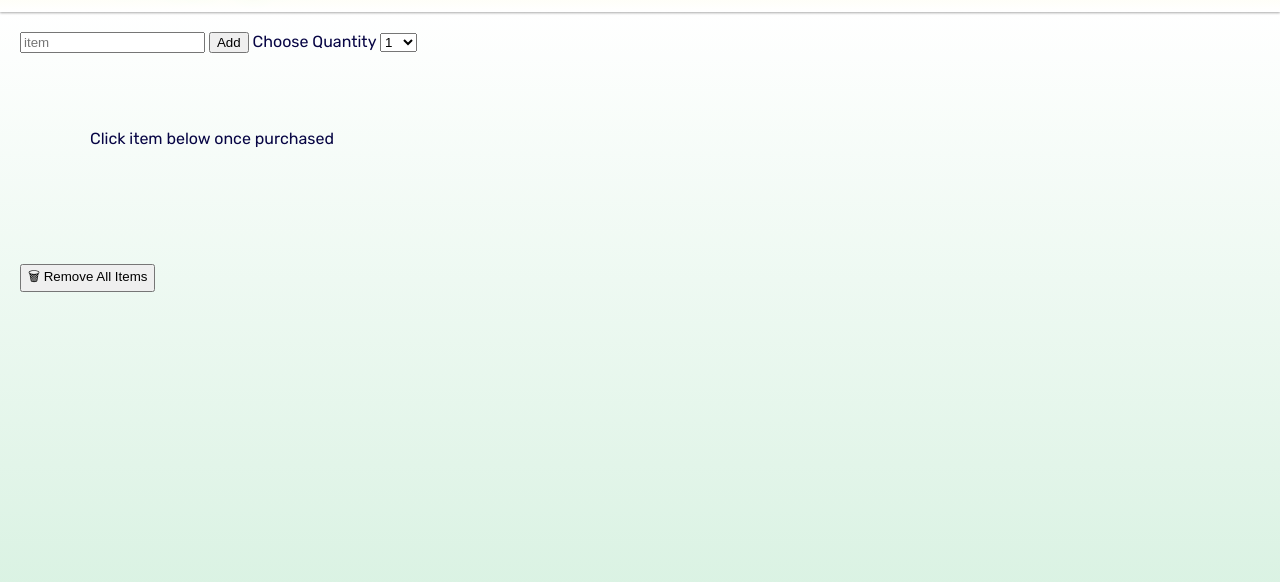
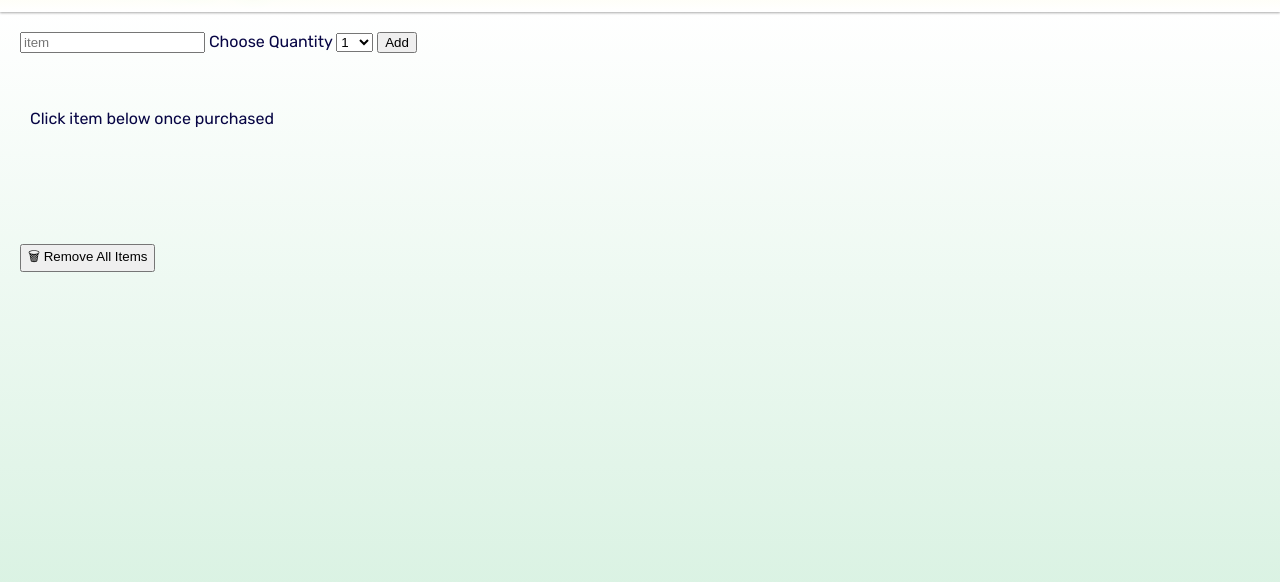
Before and after one commit to amanda-short/mod1-web-shopping-list, a plain HTML site: page index.html in a window 1280 px wide. Shown: the part 68-650 px from the top of the page. Drawn offline with nearby package versions, Linux system fonts and the light colour scheme.

Commit message:
fixed CSS

```diff
--- a/index.html
+++ b/index.html
@@ -42,12 +42,9 @@
 
     <main>
         <section class="input">
-            <!-- <div> -->
             <form id="add-item-form">
                 <input name="item" required placeholder="item">
-                <button>Add</button>
-            <!-- </div> -->
-            <!-- <div>    -->
+
                 <label for="quantity">Choose Quantity</label>
                 <select name="quantity" id="quantity" required>
                     <option value="1">1</option>
@@ -62,8 +59,8 @@
                     <option value="10">10</option>
                 </select>
             </label>
+            <button>Add</button>
         </form>
-        <!-- </div> -->
         </section>
 
         <div class="container">
--- a/styles/list.css
+++ b/styles/list.css
@@ -4,15 +4,15 @@ li.bought {
 
 .input {
     display: grid;
-    grid-template-columns: 35% 30% 30%;
+    grid-template-columns: 100%;
 }
 
 .container {
     display: grid;
-    grid-template-rows: 40% 60%;
-    padding-top: 60px;
+    grid-template-rows: 30% 70%;
+    padding-top: 40px;
     padding-bottom: 100px;
-    padding-left: 70px
+    padding-left: 10px
 
 }
 
```
